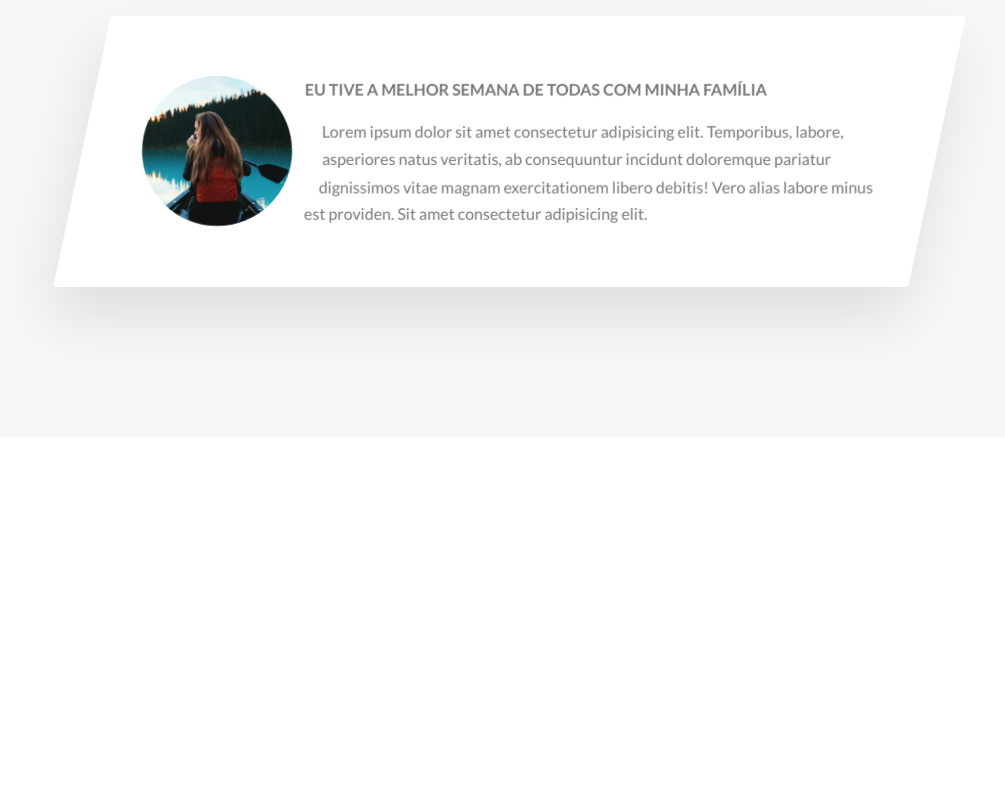
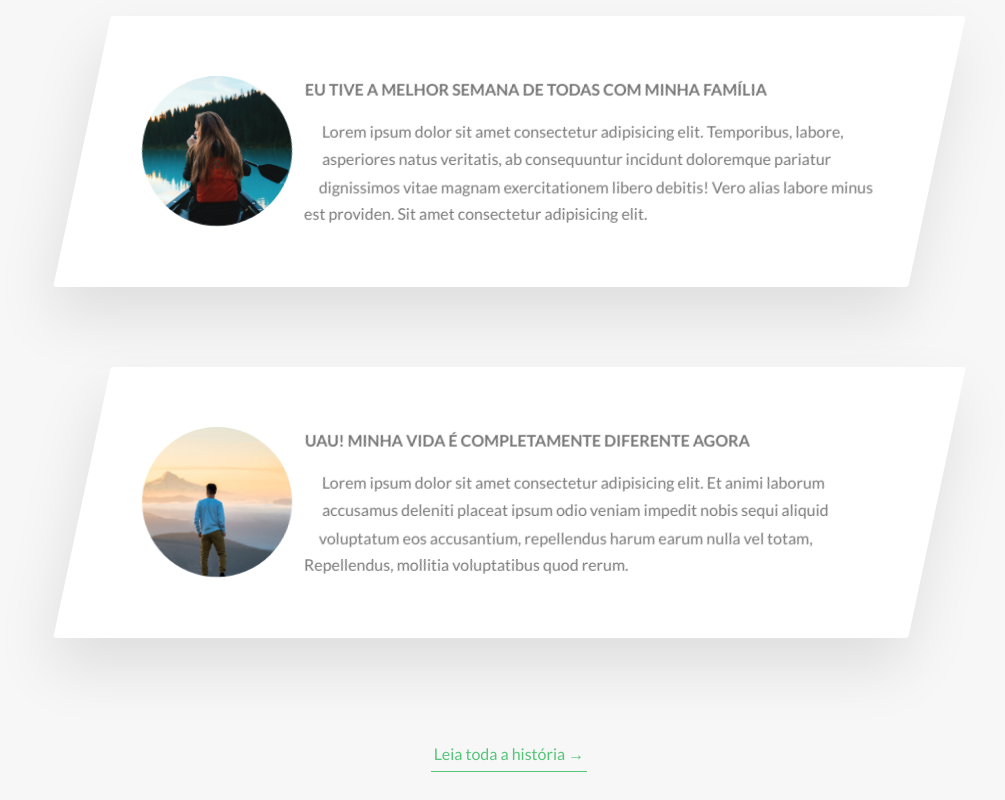
Before and after one commit to Andre-Junior/natours-, a website: page index.html in a window 1280 px wide. Shown: the part 3603-4403 px from the top of the page, without its empty margins (131-1136 px from the left). Before the commit the page ends 4070 px from the top, so only its background shows below. Drawn offline with Linux system fonts and the light colour scheme.

Commit message:
Story 02

```diff
--- a/index.html
+++ b/index.html
@@ -246,6 +246,21 @@
                 </div>
             </div>
 
+            <div class="row">
+                <div class="story">
+                    <figure class="story__shape">
+                        <img src="img/nat-9.jpg" alt="pessoa em passeios" class="story__img">
+                        <figcaption class="story__caption">André Rodrigues</figcaption>
+                    </figure>
+                    <div class="story__text">
+                        <h3 class="heading-tertiary u-margin-bottom-small">UAU! Minha vida é completamente diferente agora</h3>
+                        <p>Lorem ipsum dolor sit amet consectetur adipisicing elit. Et animi laborum accusamus deleniti placeat ipsum odio veniam impedit nobis sequi aliquid voluptatum eos accusantium, repellendus harum earum nulla vel totam,  Repellendus, mollitia voluptatibus quod rerum.</p>
+                    </div>
+                </div>
+            </div>
+            <div class="u-center-text u-margin-top-huge">
+                <a href="#" class="btn-text">Leia toda a história &rarr;</a>
+            </div>
         </section>
     </main>
 
```
